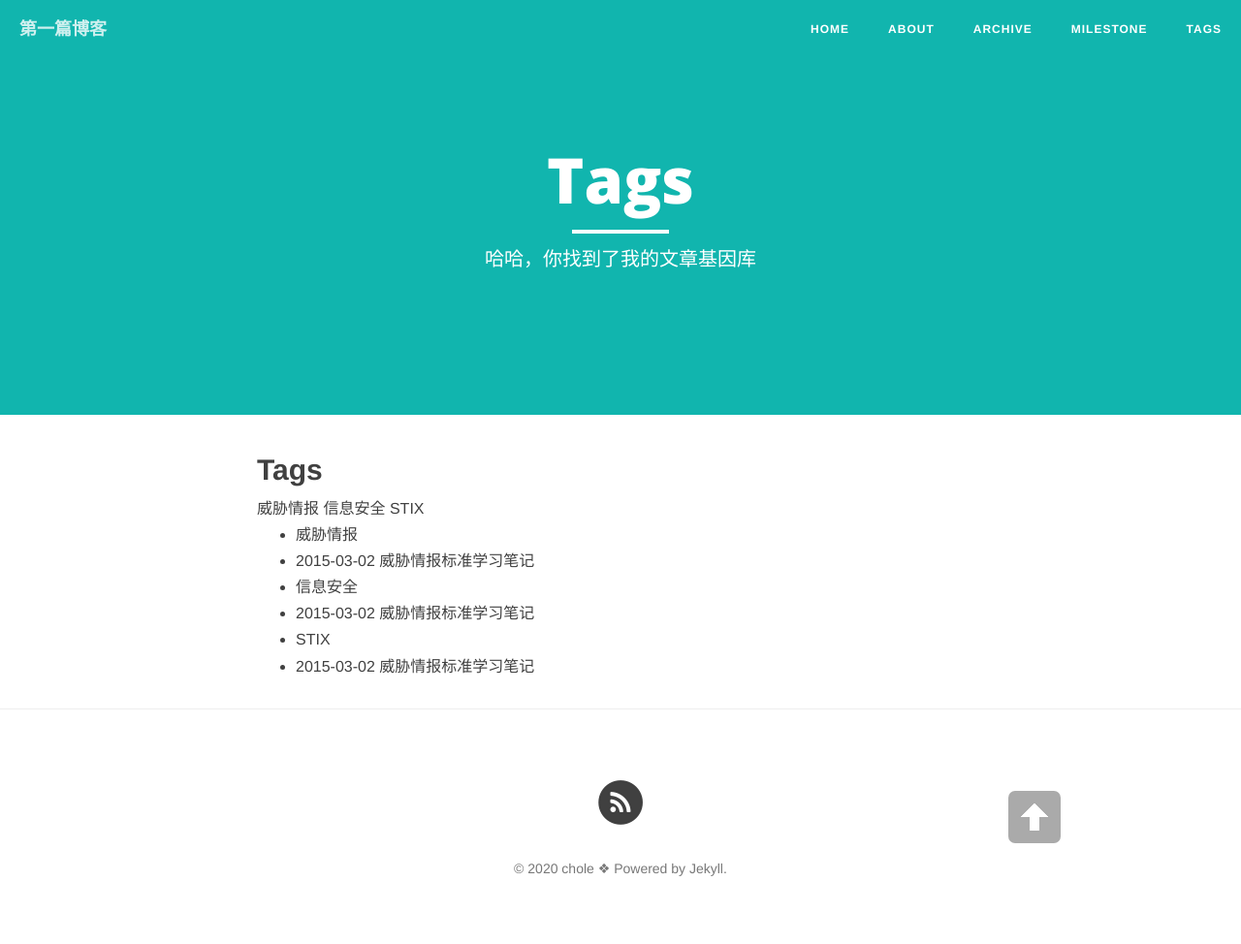
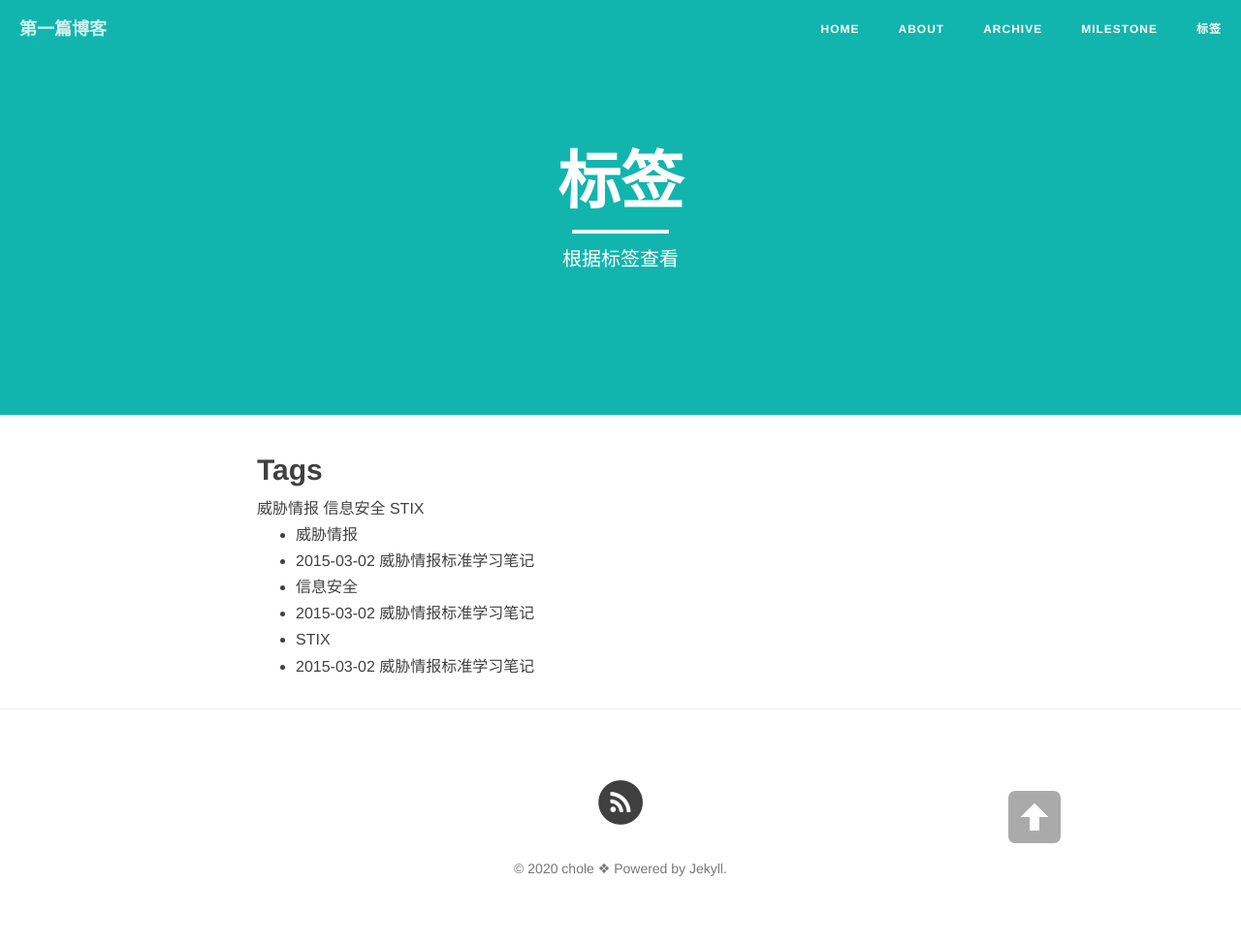
Before and after one commit to lullabypan/lullabypan.github.io, a Jekyll site: the page built from tags.md, in a window 1280 px wide. Shown: the whole page at 97% size. Built offline with Jekyll 4.4.1, drawn with Linux system fonts in a browser that asks for light colours; nearby versions of some CDN libraries; library files that are not in the unit come from our copies.

Commit message:
Update tags.md

```diff
--- a/tags.md
+++ b/tags.md
@@ -1,7 +1,7 @@
 ---
 layout: page
-title: "Tags"
-description: "哈哈，你找到了我的文章基因库"
+title: "标签"
+description: "根据标签查看"
 header-img: "img/semantic.jpg"
 ---
 ## Tags
```
